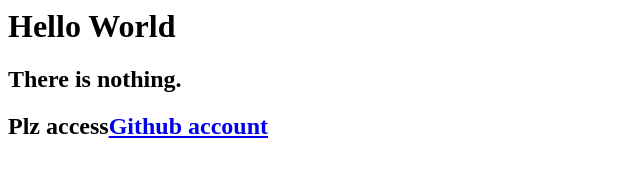
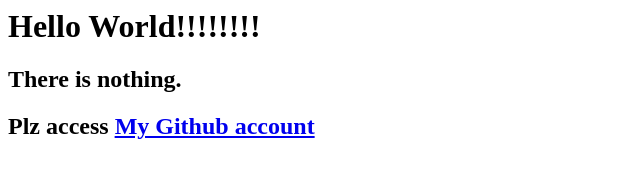
Before and after one commit to YusukeHidaka/YusukeHidaka.github.io, a plain HTML site: page index.html in a window 1280 px wide. Shown: the whole page, without its empty margins (0-640 px from the left). Drawn offline with Linux system fonts and the light colour scheme.

Commit message:
small change

```diff
--- a/index.html
+++ b/index.html
@@ -1,3 +1,3 @@
-<h1>Hello World</h1>
+<h1>Hello World!!!!!!!!</h1>
 <h2>There is nothing.</h2>
-<h2>Plz access<a href="https://github.com/YusukeHidaka">Github account</a></h2>
+<h2>Plz access <a href="https://github.com/YusukeHidaka">My Github account</a></h2>
```
